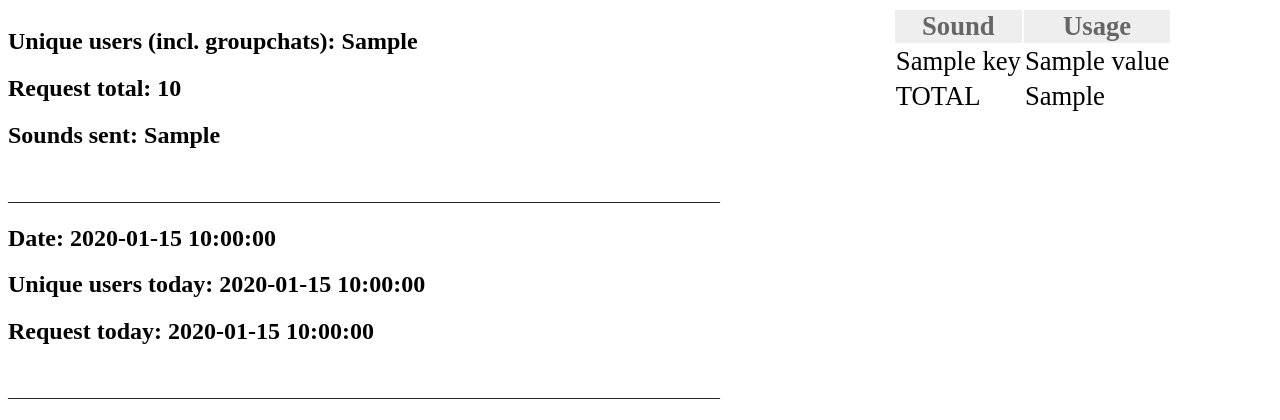
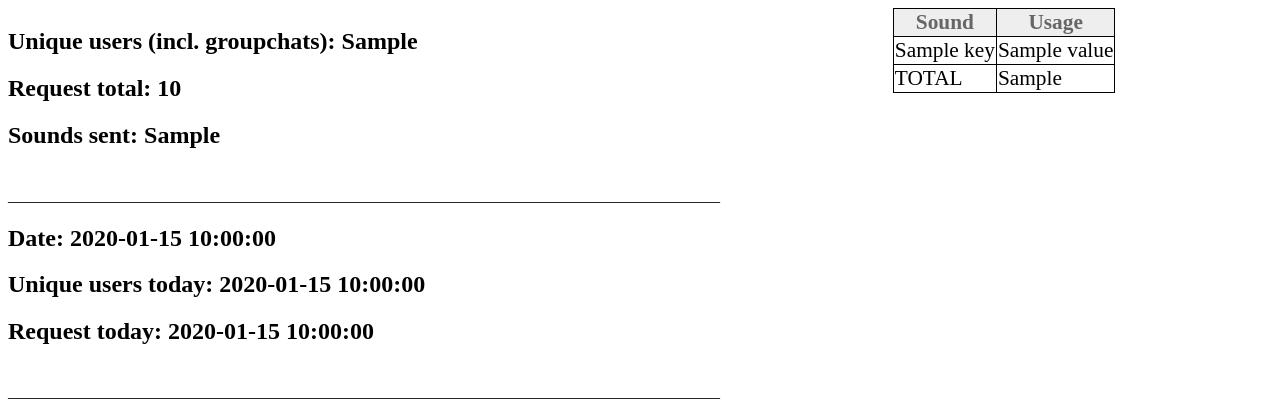
Before and after one commit to Lulzx/sasha, a Flask app: template templates/stats.html in a window 1280 px wide. Shown: the top 420 px of the page. Run offline with Flask 2, Linux system fonts and the light colour scheme; the template is opened without the code that fills it: most values are stand-ins (such as "Sample title", 1, 10 or a date in 2020); parts of the project's set-up code (start-up, migrations or seed data) failed here and were passed over.

Commit message:
/stat.html formating boarder

```diff
--- a/templates/stats.html
+++ b/templates/stats.html
@@ -7,7 +7,11 @@
     <style>
         /* Sortable tables */
         table.sortable {
-            font-size:20pt;
+            font-size:16pt;
+            border-collapse: collapse;
+        }
+        table, th, td {
+            border: 1px solid black;
         }
         table.sortable thead {
             background-color:#eee;
```
